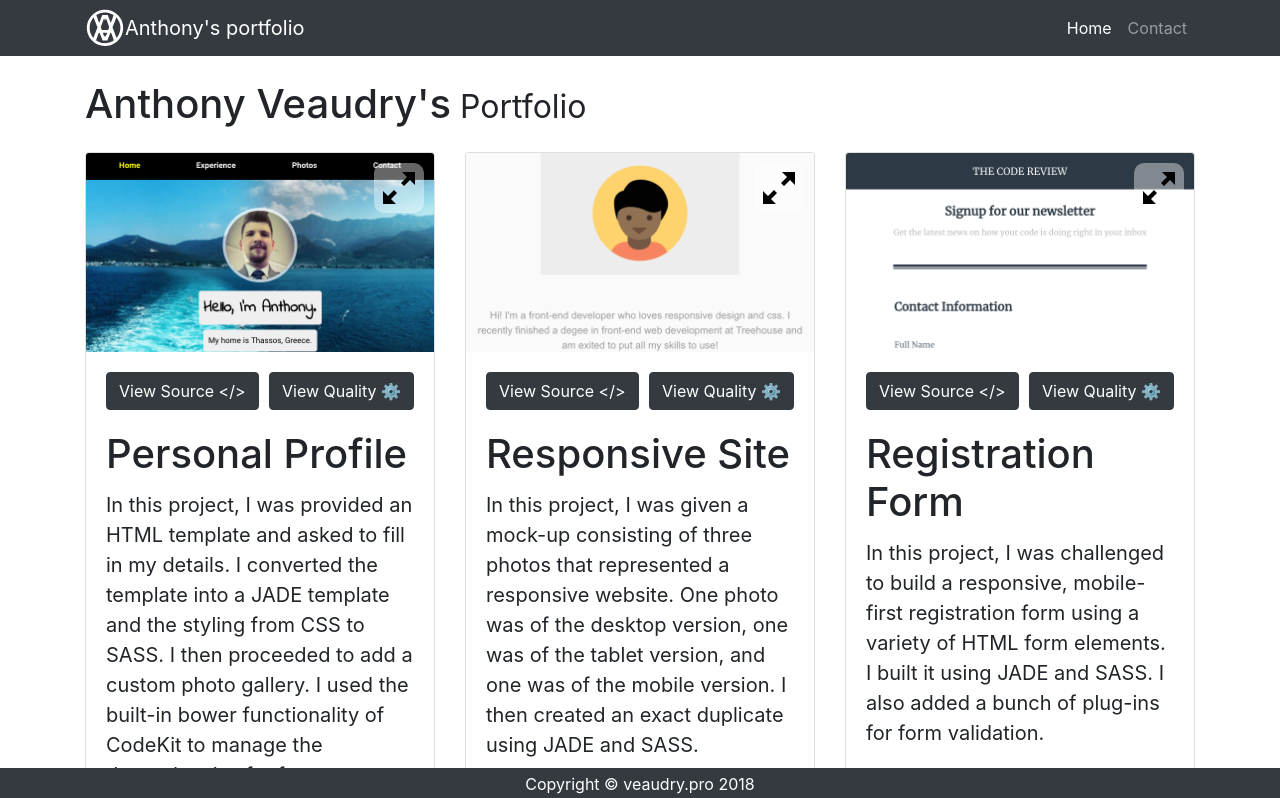
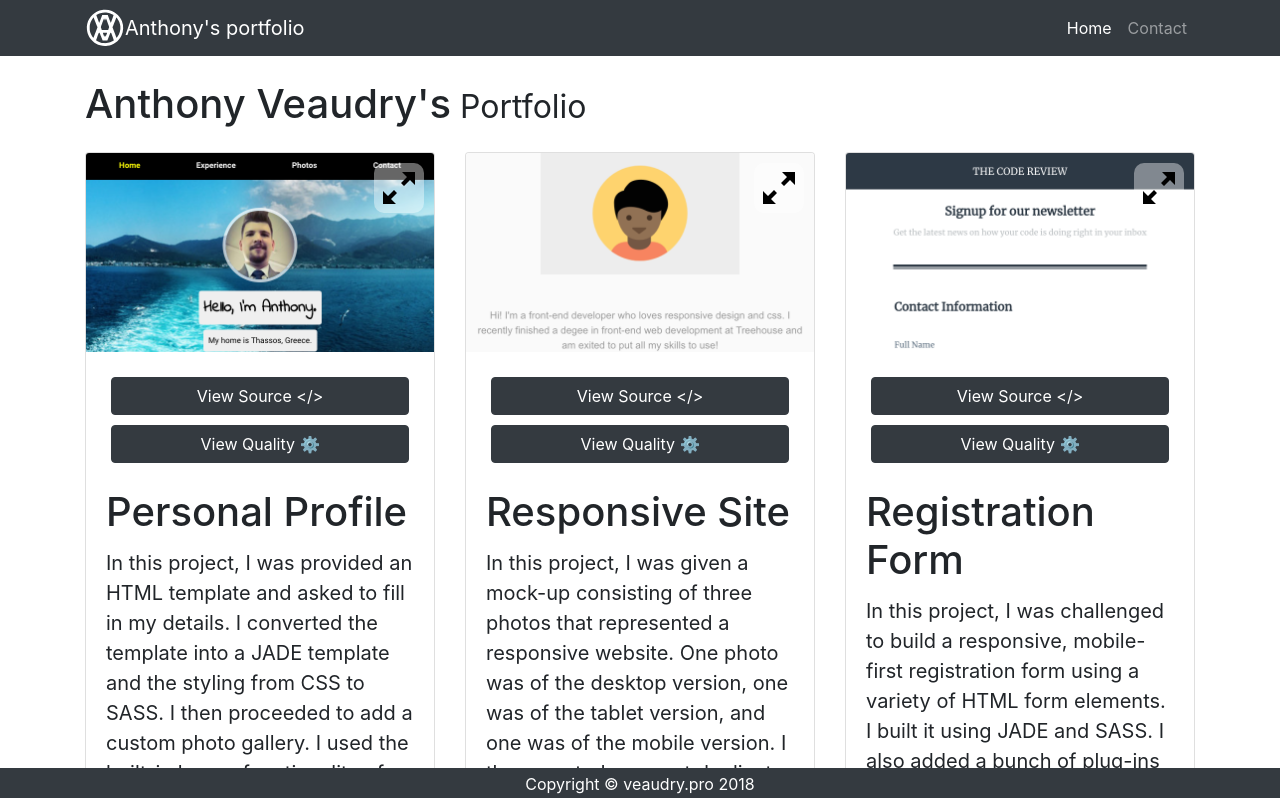
Before and after one commit to anthony0030/techdegree-project-12, a React (Create React App) app: page /1/home in a window 1280 px wide. Shown: the top 798 px of the page. Built offline with nearby package versions, Linux system fonts and the light colour scheme.

Commit message:
make the card buttons take the full width of the container
Signed-off-by: Anthony Veaudry <anthony@veaudry.pro>

```diff
--- a/src/App.css
+++ b/src/App.css
@@ -137,6 +137,11 @@ body {
   margin-bottom: 20px;
 }
 
+.card-buttons a {
+    width: 100%;
+    margin: 5px;
+  }
+
 .card-text{
   font-size: 20px;
 }
```
